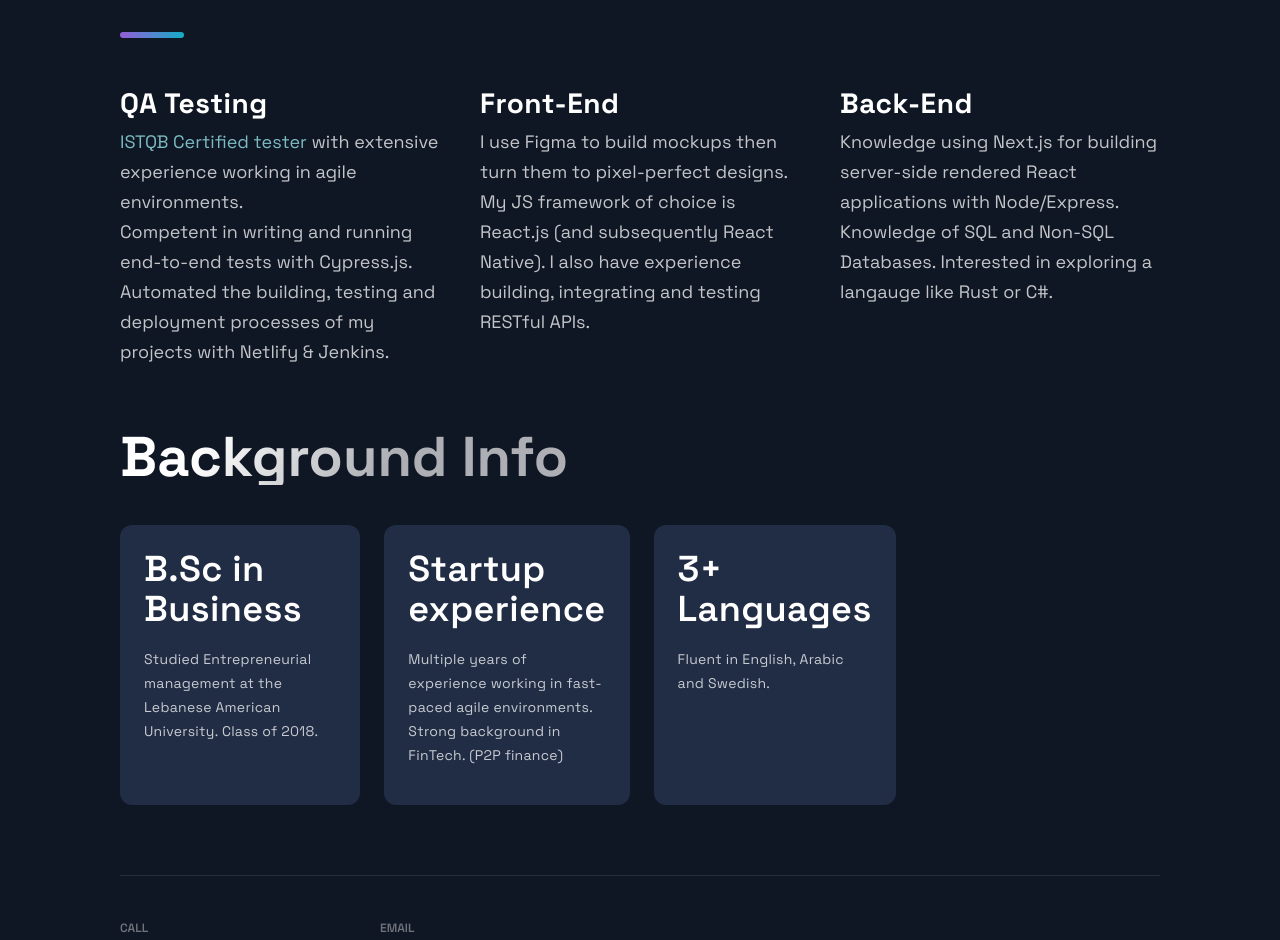
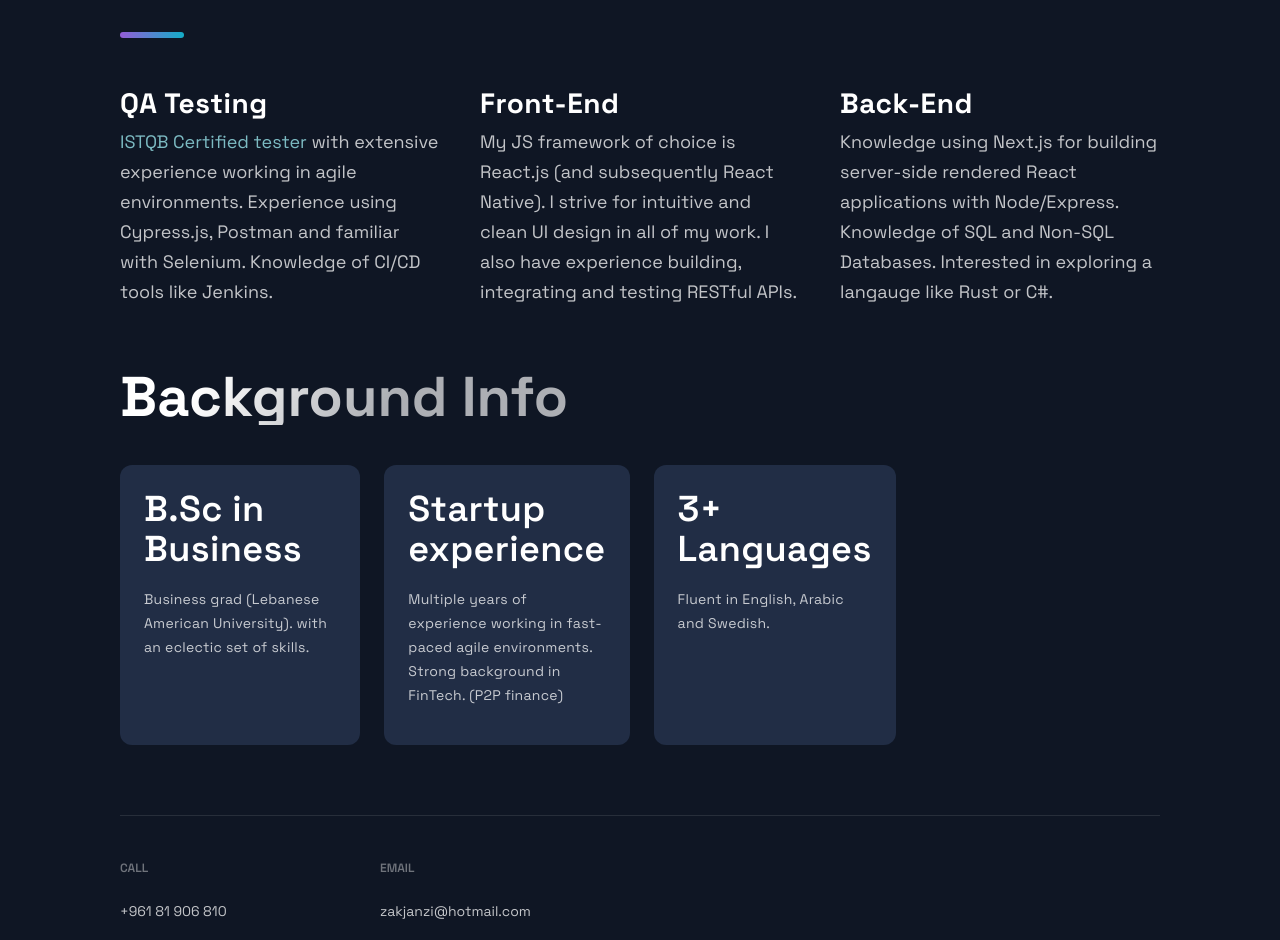
Before and after one commit to zakjanzi/portfolio-website, a Next.js app: page / in a window 1280 px wide. Shown: the part 2420-3360 px from the top of the page. Built offline with nearby package versions, Linux system fonts and the light colour scheme.

Commit message:
card info styling

```diff
--- a/src/components/BackgroundInfo/BackgroundInfo.js
+++ b/src/components/BackgroundInfo/BackgroundInfo.js
@@ -9,7 +9,7 @@ import { Section, SectionDivider, SectionTitle } from '../../styles/GlobalCompon
 import { Box, Boxes, BoxNum, BoxText } from './BackgroundInfoStyles';
 
 const data = [
-  { title: 'B.Sc in Business', text: 'Studied Entrepreneurial management at the Lebanese American University. Class of 2018.' },
+  { title: 'B.Sc in Business', text: 'Business grad (Lebanese American University). with an eclectic set of skills.' },
   { title: 'Startup experience', text: 'Multiple years of experience working in fast-paced agile environments. Strong background in FinTech. (P2P finance)', },
   { title: '3+ Languages', text: ' Fluent in English, Arabic and Swedish.', }
 ];
--- a/src/components/Projects/ProjectsStyles.js
+++ b/src/components/Projects/ProjectsStyles.js
@@ -74,7 +74,7 @@ export const CardInfo = styled.p`
   line-height: 24px;
   text-align: justify;
   @media ${(props) => props.theme.breakpoints.sm} {
-    padding:.3rem
+    padding:2.3rem
 
 }
 `;
--- a/src/components/Technologies/Technologies.js
+++ b/src/components/Technologies/Technologies.js
@@ -34,7 +34,7 @@ const Technologies = () =>  {
           <ListParagraph>
             <a style={linkStyle} href="https://atsqa.org/certified-testers/profile/a1400f7c67c9434297f354412437c5d0" target="_blank">
               ISTQB Certified tester
-            </a> with extensive experience working in agile environments. <br/>Competent in writing and running end-to-end tests with Cypress.js. Automated the building, testing and deployment processes of my projects with Netlify & Jenkins.</ListParagraph>
+            </a> with extensive experience working in agile environments. Experience using Cypress.js, Postman and familiar with Selenium. Knowledge of CI/CD tools like Jenkins.</ListParagraph>
         </ListContainer>
       </ListItem>
 
@@ -42,7 +42,7 @@ const Technologies = () =>  {
       <ListItem>
         <ListContainer>
           <ListTitle>Front-End</ListTitle>
-          <ListParagraph>I use Figma to build mockups then turn them to pixel-perfect designs. My JS framework of choice is React.js (and subsequently React Native). I also have experience building, integrating and testing RESTful APIs.</ListParagraph>
+          <ListParagraph>My JS framework of choice is React.js (and subsequently React Native). I strive for intuitive and clean UI design in all of my work. I also have experience building, integrating and testing RESTful APIs.</ListParagraph>
         </ListContainer>
       </ListItem>
 
```
